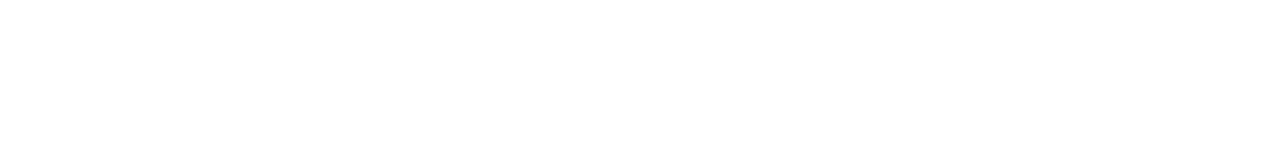
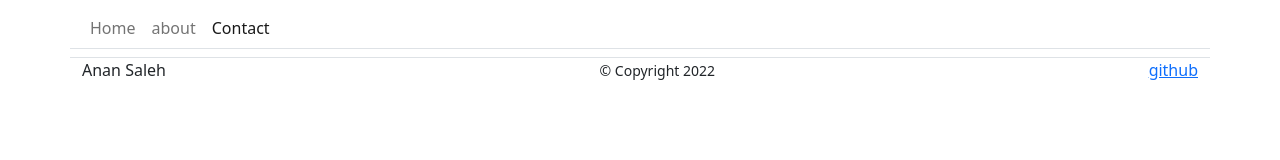
Before and after one commit to dingwuying/organize-monthly-income, a plain HTML site: page contact/index.html in a window 1280 px wide. Drawn offline with nearby package versions, Linux system fonts and the light colour scheme.

Commit message:
fixed header, styled footer

```diff
--- a/about/index.html
+++ b/about/index.html
@@ -0,0 +1,52 @@
+<!DOCTYPE html>
+<html lang="en">
+<head>
+    <meta charset="UTF-8">
+    <meta http-equiv="X-UA-Compatible" content="IE=edge">
+    <meta name="viewport" content="width=device-width, initial-scale=1.0"><link href="https://cdn.jsdelivr.net/npm/bootstrap@5.2.2/dist/css/bootstrap.min.css" rel="stylesheet" integrity="sha384-Zenh87qX5JnK2Jl0vWa8Ck2rdkQ2Bzep5IDxbcnCeuOxjzrPF/et3URy9Bv1WTRi" crossorigin="anonymous">
+    <script src="https://cdn.jsdelivr.net/npm/bootstrap@5.2.2/dist/js/bootstrap.bundle.min.js" integrity="sha384-OERcA2EqjJCMA+/3y+gxIOqMEjwtxJY7qPCqsdltbNJuaOe923+mo//f6V8Qbsw3" crossorigin="anonymous"></script>
+    <link rel="stylesheet" href="../css/style.css"/>
+    <title>monthly income organizer</title>
+</head>
+<body>
+    <header>
+        <nav class="navbar navbar-expand-lg">
+            <div class="container border-bottom">
+              <button class="navbar-toggler" type="button" data-bs-toggle="collapse" data-bs-target="#navbarSupportedContent" aria-controls="navbarSupportedContent" aria-expanded="false" aria-label="Toggle navigation">
+                <span class="navbar-toggler-icon"></span>
+              </button>
+              <div class="collapse navbar-collapse" id="navbarSupportedContent">
+                <ul class="navbar-nav me-auto mb-2 mb-lg-0">
+                  <li class="nav-item">
+                    <a class="nav-link" aria-current="page" href="../index.html">Home</a>
+                  </li>
+                  <li class="nav-item">
+                    <a class="nav-link active" href=".index.html">about</a>
+                  </li>
+                  <li class="nav-item">
+                    <a class="nav-link" href="../contact/index.html">Contact</a>
+                  </li>
+                </ul>
+              </div>
+            </div>
+          </nav>
+    </header>
+    <footer>
+        <div class="footer_container container border-top">
+            <div class="footer_inner_container">
+                <div class="footer_text_container d-flex justify-content-between">
+                    <p class="creator_name">
+                        Anan Saleh
+                    </p>
+                    <p class="copy_right">
+                        <small>&copy; Copyright 2022</small>
+                    </p>
+                    <p class="git_hub_link">
+                        <a href='https://github.com/dingwuying'>github</a>
+                    </p>
+                </div>
+            </div>
+        </div>
+    </footer>
+</body>
+</html>
--- a/contact/index.html
+++ b/contact/index.html
@@ -0,0 +1,52 @@
+<!DOCTYPE html>
+<html lang="en">
+<head>
+    <meta charset="UTF-8">
+    <meta http-equiv="X-UA-Compatible" content="IE=edge">
+    <meta name="viewport" content="width=device-width, initial-scale=1.0"><link href="https://cdn.jsdelivr.net/npm/bootstrap@5.2.2/dist/css/bootstrap.min.css" rel="stylesheet" integrity="sha384-Zenh87qX5JnK2Jl0vWa8Ck2rdkQ2Bzep5IDxbcnCeuOxjzrPF/et3URy9Bv1WTRi" crossorigin="anonymous">
+    <script src="https://cdn.jsdelivr.net/npm/bootstrap@5.2.2/dist/js/bootstrap.bundle.min.js" integrity="sha384-OERcA2EqjJCMA+/3y+gxIOqMEjwtxJY7qPCqsdltbNJuaOe923+mo//f6V8Qbsw3" crossorigin="anonymous"></script>
+    <link rel="stylesheet" href="../css/style.css"/>
+    <title>monthly income organizer</title>
+</head>
+<body>
+    <header>
+        <nav class="navbar navbar-expand-lg">
+            <div class="container border-bottom">
+              <button class="navbar-toggler" type="button" data-bs-toggle="collapse" data-bs-target="#navbarSupportedContent" aria-controls="navbarSupportedContent" aria-expanded="false" aria-label="Toggle navigation">
+                <span class="navbar-toggler-icon"></span>
+              </button>
+              <div class="collapse navbar-collapse" id="navbarSupportedContent">
+                <ul class="navbar-nav me-auto mb-2 mb-lg-0">
+                  <li class="nav-item">
+                    <a class="nav-link" aria-current="page" href="../index.html">Home</a>
+                  </li>
+                  <li class="nav-item">
+                    <a class="nav-link" href="../about/index.html">about</a>
+                  </li>
+                  <li class="nav-item">
+                    <a class="nav-link active" href="./index.html">Contact</a>
+                  </li>
+                </ul>
+              </div>
+            </div>
+          </nav>
+    </header>
+    <footer>
+        <div class="footer_container container border-top">
+            <div class="footer_inner_container">
+                <div class="footer_text_container d-flex justify-content-between">
+                    <p class="creator_name">
+                        Anan Saleh
+                    </p>
+                    <p class="copy_right">
+                        <small>&copy; Copyright 2022</small>
+                    </p>
+                    <p class="git_hub_link">
+                        <a href='https://github.com/dingwuying'>github</a>
+                    </p>
+                </div>
+            </div>
+        </div>
+    </footer>
+</body>
+</html>
```
Also changed, not shown: index.html (+23 -15 lines).
